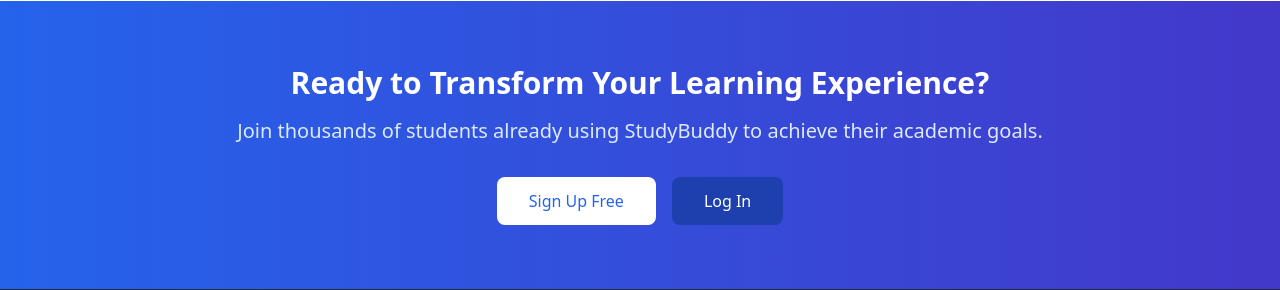
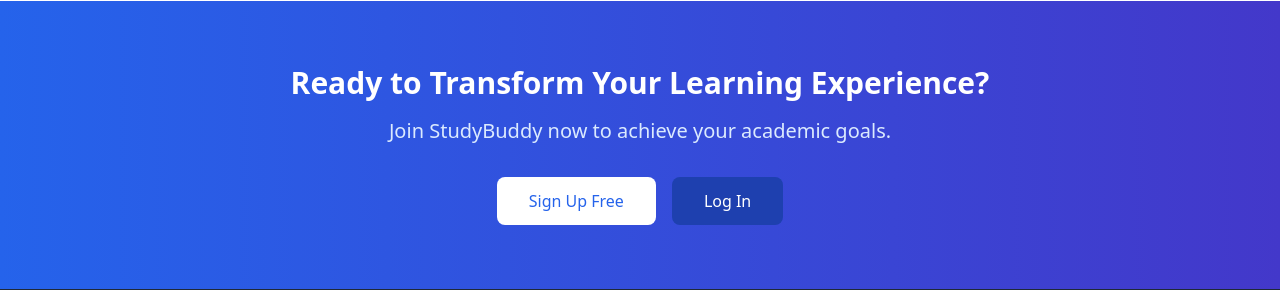
Before and after one commit to sujalrawat884/Sujal, a Flask app: page / in a window 1280 px wide. Shown: the part 1264-1554 px from the top of the page. Run offline with Flask 3, Linux system fonts and the light colour scheme; some libraries are stand-ins or nearby versions.

Commit message:
Update index.html
Content Edit

```diff
--- a/templates/index.html
+++ b/templates/index.html
@@ -97,7 +97,7 @@
     <section class="bg-gradient-to-r from-blue-600 to-indigo-700 py-16">
         <div class="container mx-auto px-6 text-center">
             <h2 class="text-3xl font-bold text-white mb-4">Ready to Transform Your Learning Experience?</h2>
-            <p class="text-xl text-blue-100 mb-8">Join thousands of students already using StudyBuddy to achieve their academic goals.</p>
+            <p class="text-xl text-blue-100 mb-8">Join StudyBuddy now to achieve your academic goals.</p>
             <div class="flex justify-center space-x-4">
                 <a href="/signup" class="bg-white text-blue-600 font-medium px-8 py-3 rounded-lg hover:bg-gray-100 transition">Sign Up Free</a>
                 <a href="/login" class="bg-blue-800 text-white font-medium px-8 py-3 rounded-lg hover:bg-blue-900 transition">Log In</a>
```
